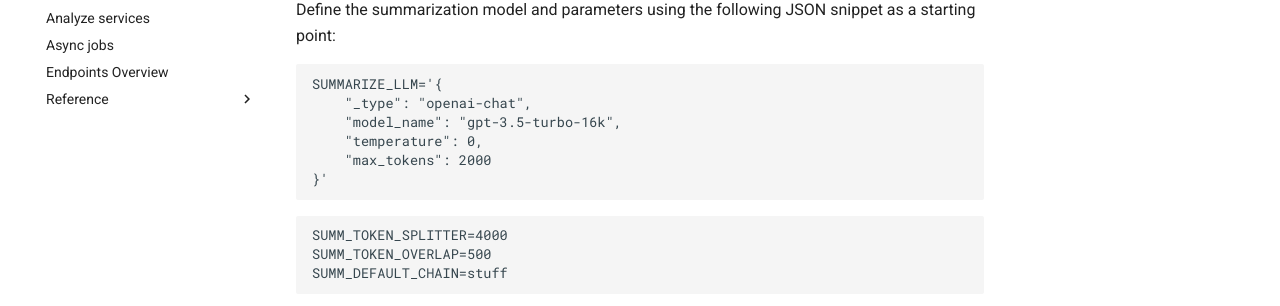
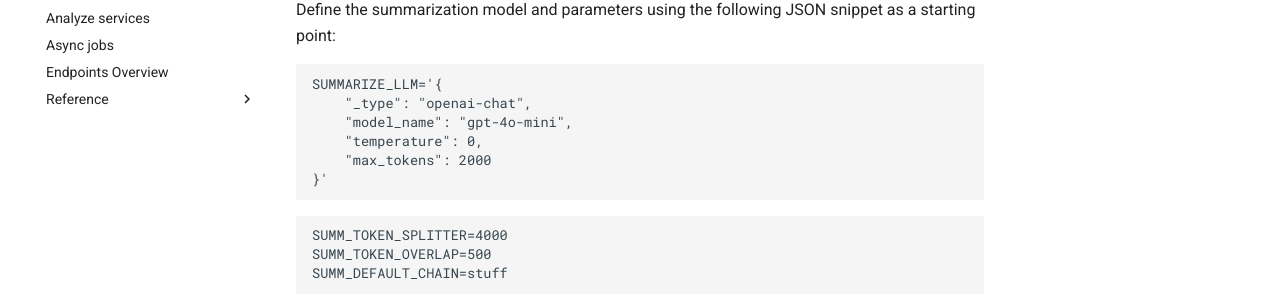
Before and after one commit to brevia-ai/brevia, an MkDocs documentation site: the page built from docs/tutorials/create_summarization.md, in a window 1280 px wide and 900 px high. Shown: the part 443-749 px from the top of the window. Built offline with MkDocs 1.6.1 and Material for MkDocs 9.7.7, drawn with Linux system fonts in a browser that asks for light colours.

Commit message:
refactor: drop gpt-3.5-turbo from defaults

````diff
--- a/docs/tutorials/create_summarization.md
+++ b/docs/tutorials/create_summarization.md
@@ -12,7 +12,7 @@ Define the summarization model and parameters using the following JSON snippet a
 ```JSON
 SUMMARIZE_LLM='{
     "_type": "openai-chat",
-    "model_name": "gpt-3.5-turbo-16k",
+    "model_name": "gpt-4o-mini",
     "temperature": 0,
     "max_tokens": 2000
 }'
````
